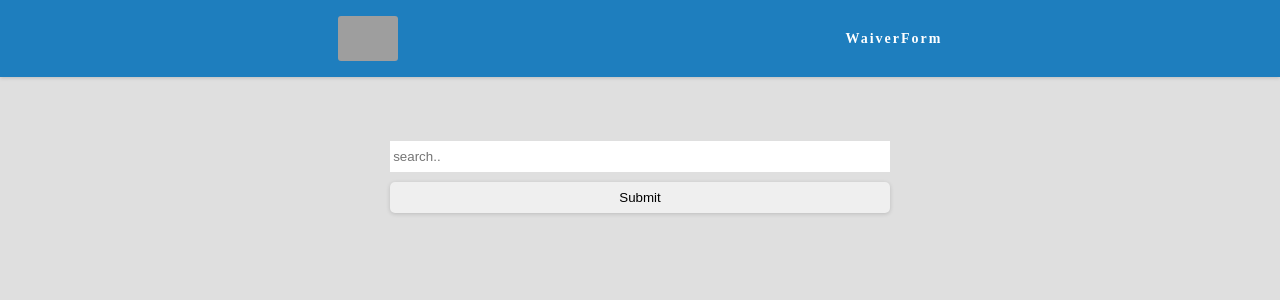
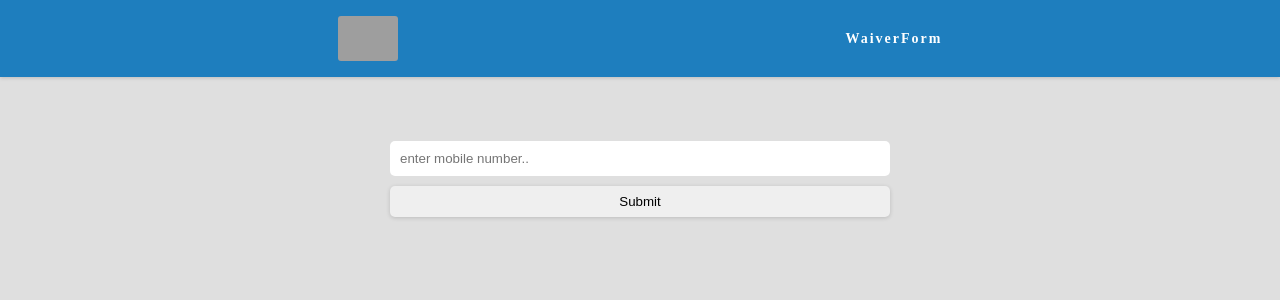
Before and after one commit to knixk/50days50projects, a React (Vite) app in the folder waiver-react/: page /search in a window 1280 px wide. Shown: the top 300 px of the page. Built offline with nearby package versions, Linux system fonts and the light colour scheme; grey boxes are pictures that could not be loaded.

Commit message:
css clean up

```diff
--- a/waiver-react/src/index.css
+++ b/waiver-react/src/index.css
@@ -15,11 +15,9 @@
 }
 
 body {
-  /* font-family: "Courier New", Courier, monospace; */
   letter-spacing: 0.7px;
   background-color: var(--bg-color);
   font-size: 14px;
-  /* display: none; */
 }
 
 .form__container {
@@ -86,11 +84,9 @@ select {
   border: none;
   background-color: white;
   transition: 0.3s;
-  /* border-radius: 0 0 5px 5px; */
 }
 
 select:hover {
-  /* background-color: var(--hover-bg); */
 }
 
 .dropdown__option {
@@ -98,8 +94,6 @@ select:hover {
 }
 
 input:hover {
-  /* background-color: var(--hover-bg); */
-  /* transition: 0.3s; */
 }
 
 .question__image {
@@ -127,7 +121,6 @@ textarea {
   padding: 0.5rem 0.8rem;
   outline: none;
   border: none;
-  /* background-color: var(--bg-color); */
   height: 70px;
   resize: none;
 }
@@ -135,7 +128,6 @@ textarea {
 .file {
   color: white;
   width: 100%;
-  /* background: none; */
 }
 
 .company__logo {
@@ -149,7 +141,6 @@ textarea {
 }
 
 .sigCanvas {
-  /* border: 2px solid rgb(179, 179, 179); */
   border-radius: 5px;
   margin-top: 10px;
   background-color: white;
@@ -177,8 +168,6 @@ button {
 }
 
 .submit {
-  /* background-color: var(--header-color); */
-  /* color: white; */
   width: 200px;
 }
 
@@ -193,7 +182,6 @@ button {
   flex-direction: column;
   margin: 20px 0;
   align-items: center;
-  /* align-items: space-between; */
   gap: 20px;
 }
 
@@ -212,7 +200,6 @@ button {
 .label__container {
   display: flex;
   flex-direction: column;
-  /* background-color: red; */
   gap: 10px;
   color: white;
 }
@@ -223,7 +210,6 @@ button {
 
 .radio-label {
   display: flex;
-  /* padding: 10px 10px; */
 }
 
 .radio__container {
@@ -238,8 +224,6 @@ input[type="file"] {
   border: 1px solid #ccc;
   display: inline-block;
   padding: 6px 12px;
-  /* color: white; */
-  /* letter-spacing: 2px; */
   background-color: white;
   transition: 0.3s;
 }
@@ -247,8 +231,6 @@ input[type="file"] {
 .custom-file-upload:hover {
   background-color: var(--hover-bg);
 }
-
-/* select */
 
 /* Style the wrapper */
 .custom__select {
@@ -285,34 +267,24 @@ input[type="file"] {
 
 .search__container {
   display: flex;
-  /* flex-direction: column; */
-  /* background-color: red; */
-  /* align-items: center; */
   justify-content: center;
-
   height: 100vh;
   margin-top: 5%;
-  /* width: 90vw; */
 }
 
 .search__wrapper {
   display: flex;
   flex-direction: column;
-  /* align-items: center; */
   width: 500px;
   gap: 10px;
 }
 
 .data__container {
   width: 100%;
-  /* display: flex; */
   display: grid;
-  /* justify-content: center; */
   flex-direction: column;
   align-items: center;
   gap: 10px;
-  /* margin: 20px 20px; */
-  /* background-color: #007bff; */
   padding: 10px;
   border-radius: 5px;
 }
@@ -326,10 +298,13 @@ input[type="file"] {
 }
 
 .item {
+  display: flex;
+  align-items: center;
+  justify-content: space-between;
   background-color: red;
+  gap: 10px;
   padding: 15px 20px;
   border-radius: 5px;
-  /* background-color: var(--card-bg); */
   background-color: white;
   color: #333;
   transition: 0.3s ease-in-out;
@@ -352,7 +327,7 @@ input[type="file"] {
   }
 }
 
-/* .search__wrapper input, .search__container button {
-  background-color: red;
-  width: 100%;
-} */
+.search__input {
+  padding: 10px;
+  border-radius: 5px;
+}
--- a/waiver-react/src/pages/Search.jsx
+++ b/waiver-react/src/pages/Search.jsx
@@ -1,5 +1,6 @@
 import { useEffect, useState } from "react";
 import axios from "axios";
+import toast, { Toaster } from "react-hot-toast";
 
 function Search() {
   const [input, setInput] = useState();
@@ -24,6 +25,12 @@ function Search() {
   };
 
   const handleSubmit = async (e) => {
+    e.preventDefault();
+
+    if (!input) {
+      return;
+    }
+
     const data = {
       mobile_number: input,
     };
@@ -32,6 +39,11 @@ function Search() {
 
     if (!res) {
       console.error("err");
+    }
+
+    if (res.data.length == 0) {
+      // alert("no data..");
+      toast("No data found..");
     }
 
     setData(res.data);
@@ -58,24 +70,25 @@ function Search() {
 
   return (
     <div className="search__container">
+      <Toaster />
       <div className="container">
-        <div className="search__wrapper">
+        <form onSubmit={handleSubmit} className="search__wrapper">
           <input
             value={input}
             onChange={handleChange}
             type="text"
             className="search__input"
-            placeholder="search.."
+            placeholder="enter mobile number.."
+            required
           />
-          <button onClick={handleSubmit} className="btn search__btn">
-            Submit
-          </button>
-        </div>
+          <button className="btn search__btn">Submit</button>
+        </form>
 
         <div className="data__container">
           {data.map((i) => {
             return (
               <div className="item">
+                <div className="left">
                   <p className="name">
                     Name: <span className="name__span">{i.name}</span>
                   </p>
@@ -88,6 +101,15 @@ function Search() {
                   <p className="email">
                     Email: <span className="email__span">{i.email}</span>
                   </p>
+
+                  <p className="submission_id">
+                    Submission ID:{" "}
+                    <span className="submission-id__span">{i.id}</span>
+                  </p>
+                </div>
+                <div className="right">
+                  <button className="download btn">Download</button>
+                </div>
               </div>
             );
           })}
```
Lines whose indentation alone changed are shown as unchanged.
